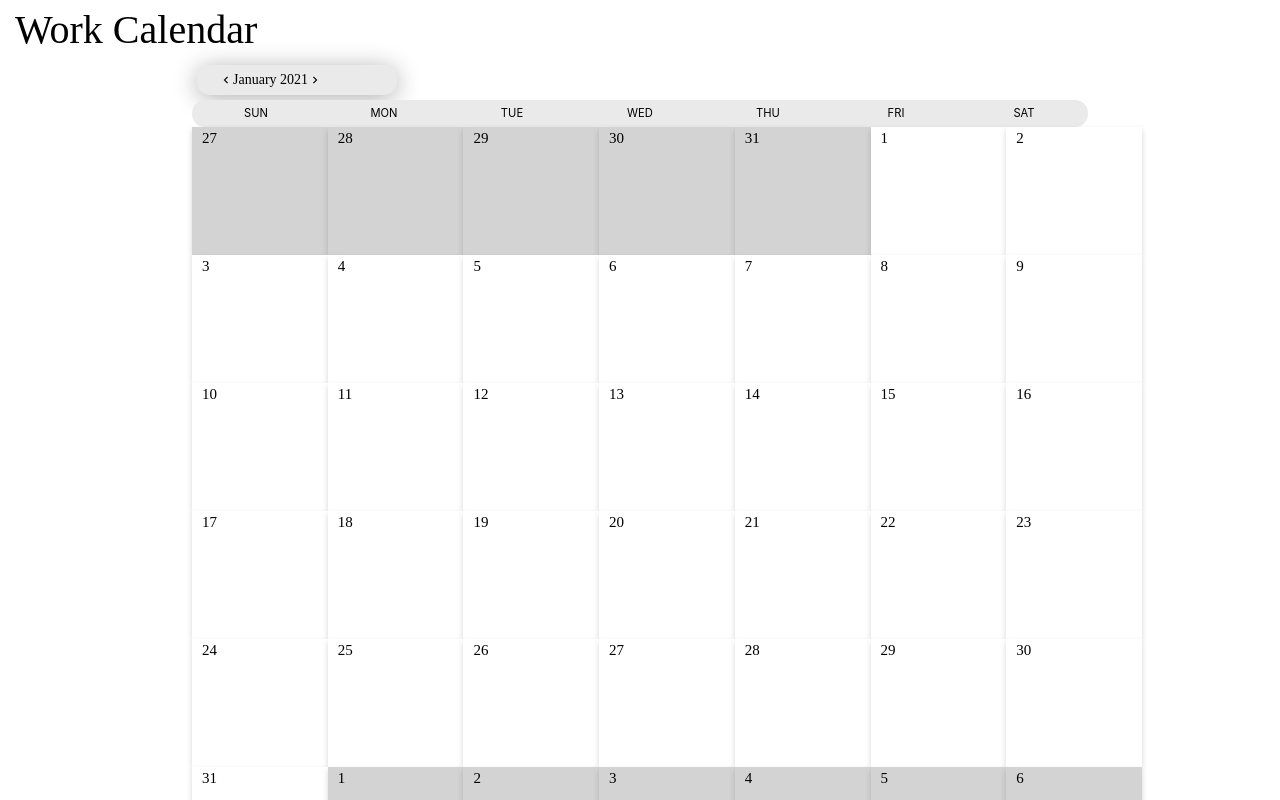
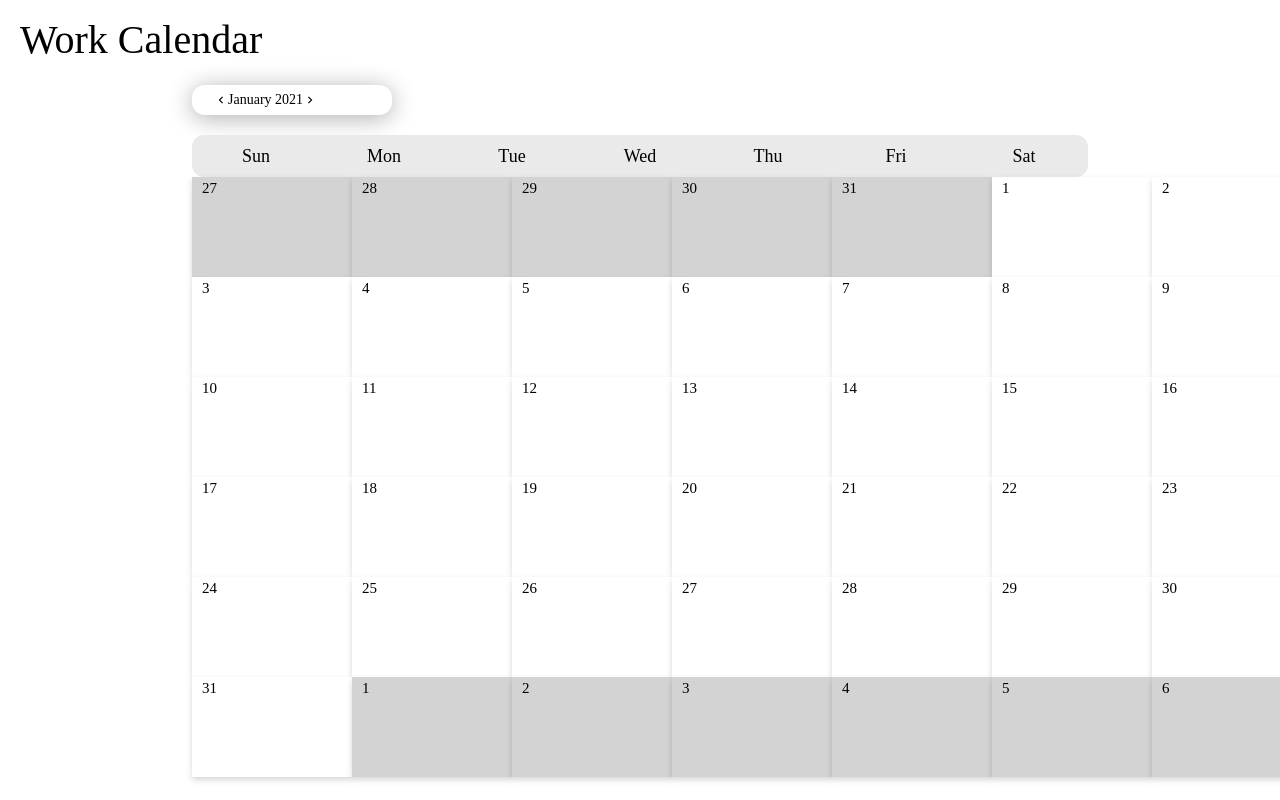
Before and after one commit to JIA-0302/TipTracker, a Next.js app: page /calendar in a window 1280 px wide. Built offline with nearby package versions, Linux system fonts and the light colour scheme.

Commit message:
update Calendar.module.css
updated layout for main calendar page

```diff
--- a/styles/Calendar.module.css
+++ b/styles/Calendar.module.css
@@ -16,13 +16,14 @@
   -moz-osx-font-smoothing: grayscale;
   font-feature-settings: "liga";
 }
+
 /* GENERAL */
 
 .body {
   top: 0px;
   left: 200px;
-  width: 950px;
-  height: 1000px;
+  width: 1120px;
+  height: 1120px;
   background: #ffffff 0% 0% no-repeat padding-box;
   opacity: 1;
   margin: 0;
@@ -30,8 +31,8 @@
 }
 
 .mainHeader {
-  top: 10px;
-  left: 15px;
+  top: 20px;
+  left: 20px;
   width: 503px;
   height: 50px;
   font: var(--unnamed-font-style-normal) normal
@@ -43,7 +44,6 @@
   letter-spacing: 0px;
   color: #000000;
   opacity: 1;
-  margin: 0px;
   padding: 0px;
   position: fixed;
 }
@@ -52,11 +52,11 @@
   /*display: block;
     width: 100%;
     padding: 1.75em 0;
-    background: white;*/
+    background: white;
   top: 171px;
   left: 502px;
   width: 137px;
-  height: 24px;
+  height: 24px;*/
   font: var(--unnamed-font-style-normal) normal
     var(--unnamed-font-weight-normal) 18px/20px
     var(--unnamed-font-family-roboto-slab);
@@ -89,7 +89,7 @@
 .calendar {
   display: block;
   position: fixed;
-  top: 60px;
+  top: 80px;
   width: 70%;
   background: white;
   height: auto;
@@ -97,22 +97,20 @@
   box-sizing: border-box;
 }
 .calendar .header {
-  /*text-transform: uppercase;
-    font-weight: 700;
-    font-size: 115%;
-    padding: 1.5em 0;
-    width: 50%;*/
   top: 153px;
   left: 439px;
-  width:200px;
+  width: 200px;
   height: 30px;
   color: #000000;
-  background: #eaeaea 0% 0% no-repeat padding-box;
+  background: #FFFFFF 0% 0% no-repeat padding-box;
+  /*background: #eaeaea 0% 0% no-repeat padding-box;*/
   box-shadow: 0px 3px 25px #00000052;
   border-radius: 13px;
   opacity: 1;
   padding: 8px;
   margin: 5px;
+  margin-bottom: 20px;
+  margin-left: 0px;
 }
 .calendar .header .icon {
   cursor: pointer;
@@ -130,23 +128,22 @@
   margin-right: 1em;
 }
 .calendar .days {
-  text-transform: uppercase;
-  font-weight: 400;
+  /*text-transform: uppercase;*/
+  font-weight: 100;
   color: #000000;
   font-size: 70%;
   padding: 0.75em 0;
-  border-radius: 13px;
-  /*border-top: 1px solid gray;
-    border-bottom: 1px solid gray;*/
+  border-radius: 12px;
   background-color: #eaeaea;
-  /*border-right: 1px solid gray;
-    border-left: 1px solid gray;*/
-  left-margin: 5px;
+  font: var(--unnamed-font-style-normal) normal var(--unnamed-font-weight-normal) 18px/24px var(--unnamed-font-family-roboto-slab);
+  letter-spacing: var(--unnamed-character-spacing-0);
+  text-align: left;
+  font: normal normal normal 18px/24px Roboto Slab;
+  letter-spacing: 0px;
 }
 .calendar .body .cell {
   position: relative;
-  height: 8em;
-  /*border-right: 1px solid gray;*/
+  height: 6.25em;
   overflow: hidden;
   cursor: pointer;
   background: white;
@@ -161,13 +158,14 @@
   transition: 0.5s ease-out;
 }
 .calendar .body .cell .number {
-
   margin: 10px;
   top: 530px;
   left: 1240px;
   width: 18px;
   height: 24px;
-  font: var(--unnamed-font-style-normal) normal var(--unnamed-font-weight-normal) 18px/24px var(--unnamed-font-family-roboto-slab);
+  font: var(--unnamed-font-style-normal) normal
+    var(--unnamed-font-weight-normal) 18px/24px
+    var(--unnamed-font-family-roboto-slab);
   letter-spacing: var(--unnamed-character-spacing-0);
   text-align: left;
   font: normal normal normal 15px/20px Roboto Slab;
@@ -228,7 +226,7 @@
   top: 234px;
   left: 426px;
   width: 1360px;
-  height: 10px;
+  height: 15px;
   border-radius: 14px;
   opacity: 1;
 }
```
